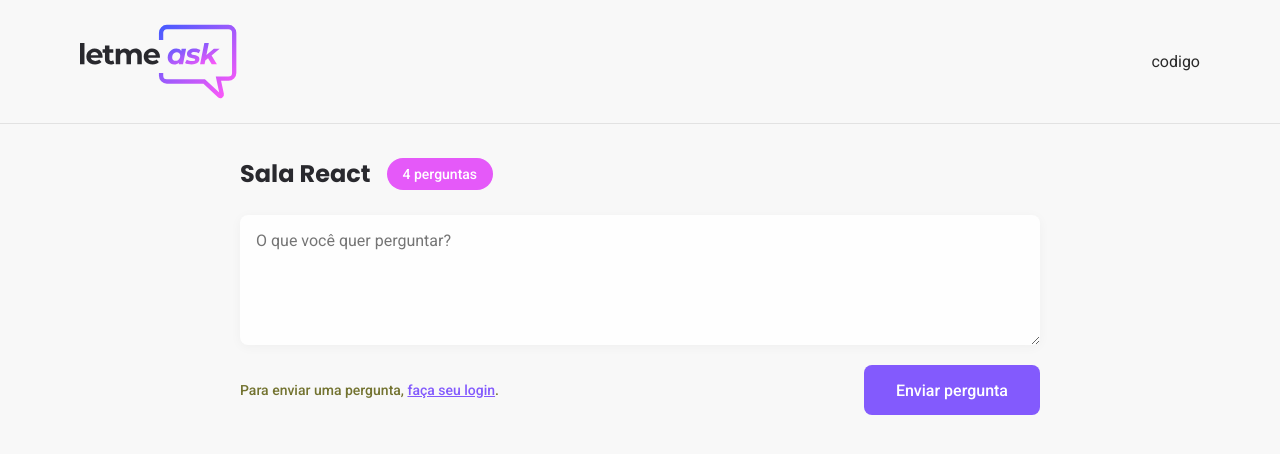
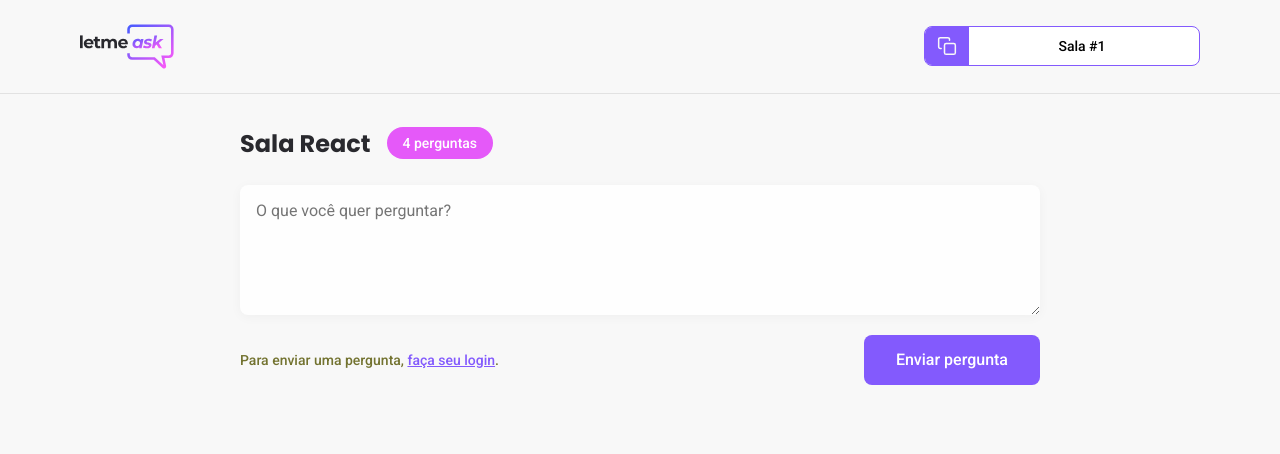
Before and after one commit to eduardoreche/nlw-letmeask, a React (Create React App) app: page /rooms/1 in a window 1280 px wide. Shown: the top 454 px of the page. Built offline with nearby package versions, Linux system fonts and the light colour scheme; no server answers.

Commit message:
add room code button

```diff
--- /dev/null
+++ b/src/components/RoomCode.tsx
@@ -0,0 +1,24 @@
+import copyImage from '../assets/images/copy.svg';
+
+import '../styles/room-code.scss';
+
+type RoomCodeProps = {
+  code: string;
+};
+
+const RoomCode = ({ code }: RoomCodeProps) => {
+  const copyRoomCodeToClipboard = () => {
+    navigator.clipboard.writeText(code);
+  };
+
+  return (
+    <button className="room-code" onClick={copyRoomCodeToClipboard}>
+      <div>
+        <img src={copyImage} alt="Copy room code" />
+      </div>
+      <span>Sala #{code}</span>
+    </button>
+  );
+};
+
+export default RoomCode;
--- a/src/pages/Room.tsx
+++ b/src/pages/Room.tsx
@@ -1,15 +1,23 @@
+import { useParams } from 'react-router-dom';
 import logoImage from '../assets/images/logo.svg';
 import Button from '../components/Button';
+import RoomCode from '../components/RoomCode';
 
 import '../styles/room.scss';
 
+type RoomParms = {
+  id: string;
+};
+
 const Room: React.FC = () => {
+  const { id } = useParams<RoomParms>();
+
   return (
     <div id="page-room">
       <header>
         <div className="content">
           <img src={logoImage} alt="logo" />
-          <div>codigo</div>
+          <RoomCode code={id} />
         </div>
       </header>
 
--- /dev/null
+++ b/src/styles/room-code.scss
@@ -0,0 +1,30 @@
+.room-code {
+  height: 40px;
+  border-radius: 8px;
+  overflow: hidden;
+
+  background: #fff;
+  border: 1px solid #835afd;
+  cursor: pointer;
+
+  display: flex;
+
+  div {
+    background: #835afd;
+    height: 100%;
+    padding: 0 12px;
+    display: flex;
+    justify-content: center;
+    align-items: center;
+  }
+
+  span {
+    display: block;
+    align-self: center;
+    flex: 1;
+    padding: 0 16px 0 12px;
+    width: 230px;
+    font-size: 14px;
+    font-weight: 500;
+  }
+}
--- a/src/styles/room.scss
+++ b/src/styles/room.scss
@@ -9,10 +9,10 @@
       display: flex;
       justify-content: space-between;
       align-items: center;
-    }
 
-    > img {
-      max-height: 45px;
+      > img {
+        max-height: 45px;
+      }
     }
   }
 
```
